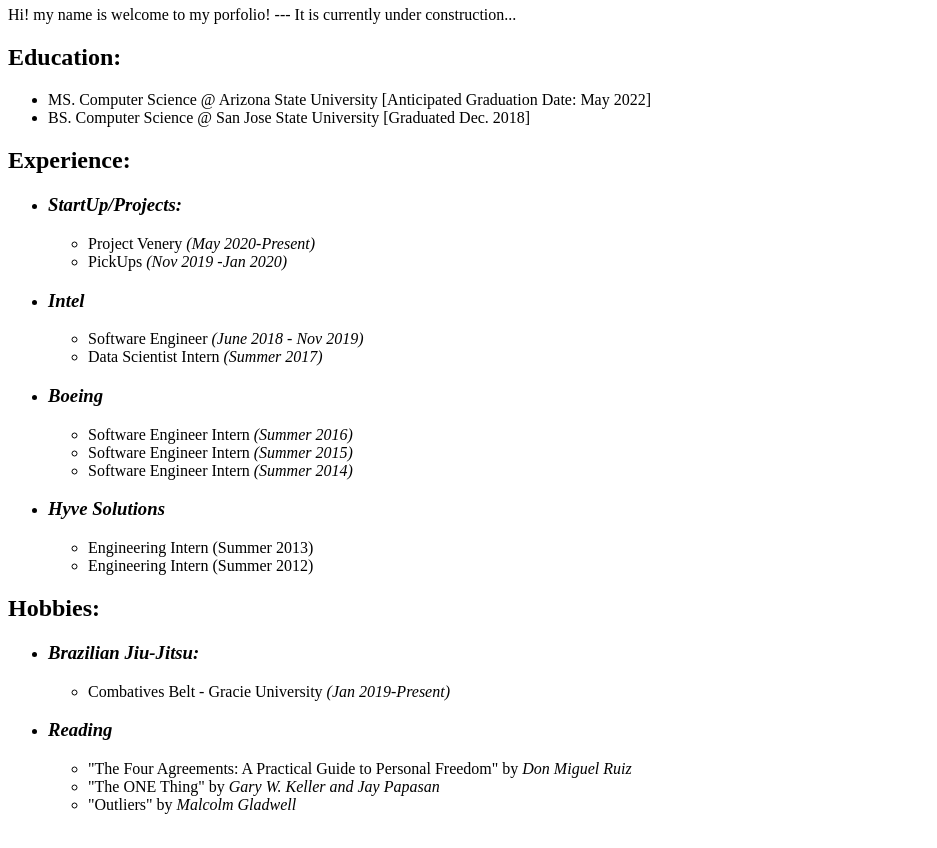
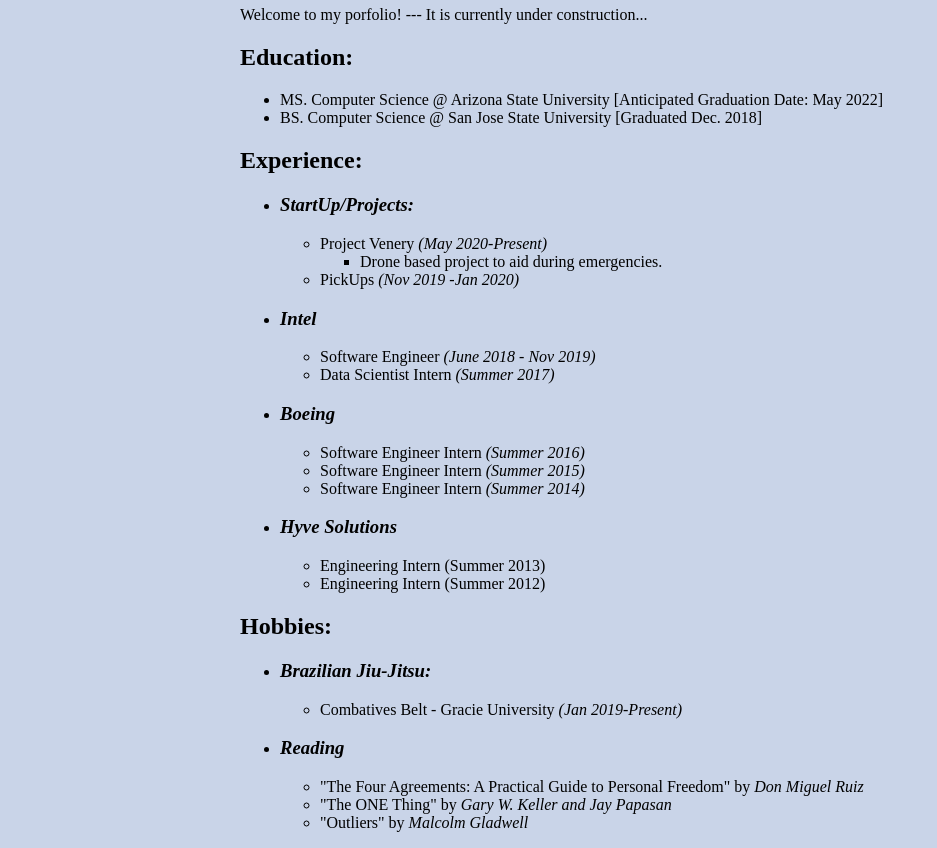
Before and after one commit to CROOOME/crooome.github.io, a plain HTML site: page index.html in a window 1280 px wide. Shown: the part 60-908 px from the top of the page, without its empty margins (0-937 px from the left). Drawn offline with Linux system fonts and the light colour scheme.

Commit message:
edits -a layout, -e welcome

```diff
--- a/index.html
+++ b/index.html
@@ -1,9 +1,10 @@
 <HEAD>
     <title>Marco Sandoval</title>
 </HEAD>
-<BODY>
+<BODY style="background-color:#c9d4e8;">
+<div style="width:800px; margin:0 auto;">
 <h1>Marco Sandoval | Portfolio</h1>
-<p>Hi! my name is welcome to my porfolio! --- It is currently under construction...</p>
+<p>Welcome to my porfolio! --- It is currently under construction...</p>
 
 <h2>Education:</h2>
 <ul>
@@ -15,6 +16,7 @@
     <li><h3><em>StartUp/Projects:</em></h3>
     <ul>
         <li>Project Venery <i>(May 2020-Present)</i></li>
+            <ul><li>Drone based project to aid during emergencies.</li></ul>
         <li>PickUps <i>(Nov 2019 -Jan 2020)</i></li>
     </ul>
     </li>
@@ -48,4 +50,5 @@
         <li>"Outliers" by <em> Malcolm Gladwell</em></li>
     </ul></li>
     </ul>
+</div>
 </BODY>
```
